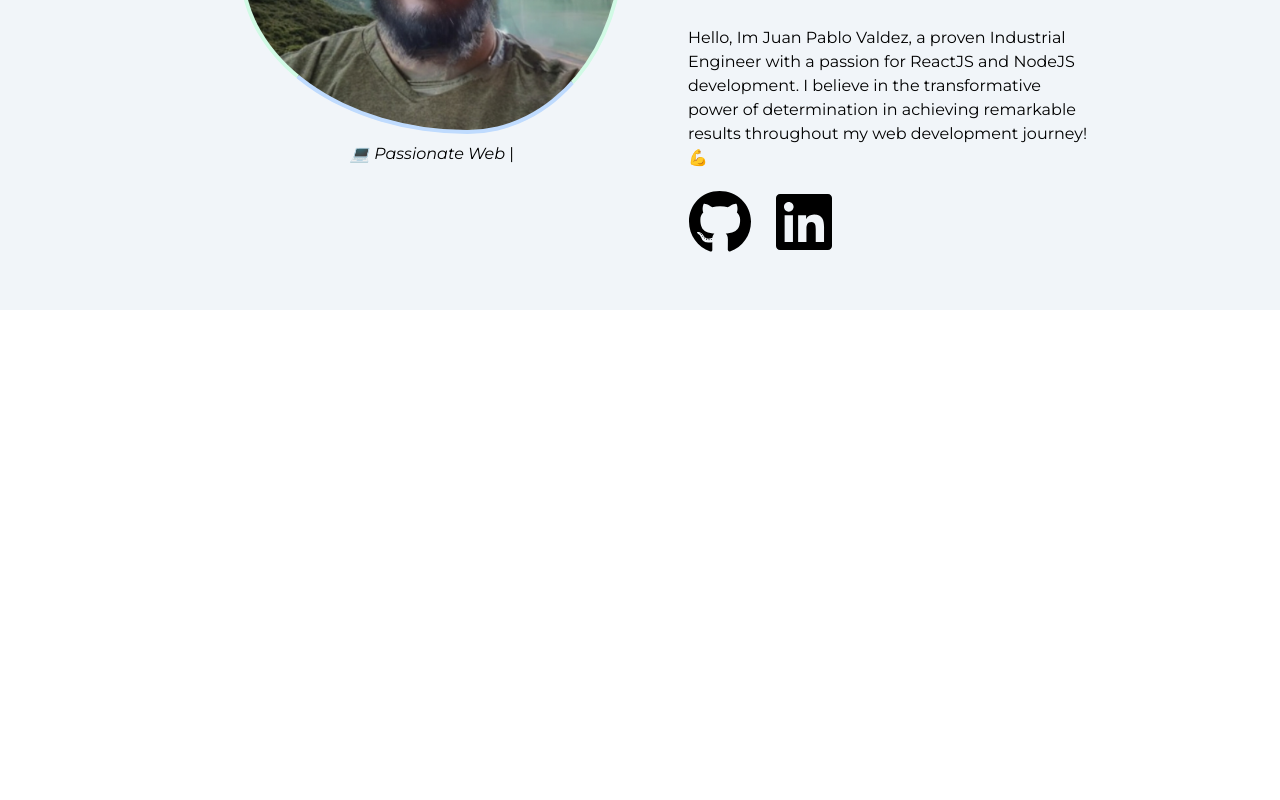
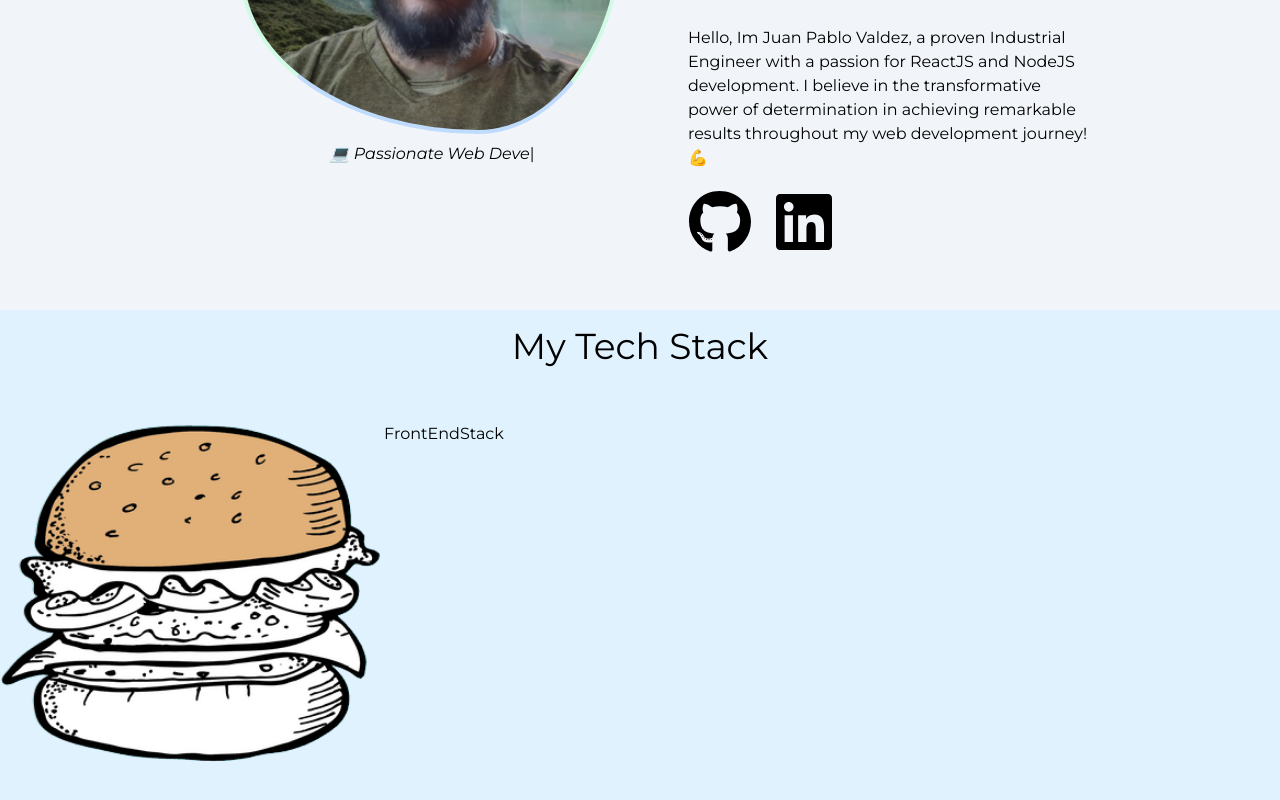
Before and after one commit to JuanP-VT/developer-page, a Next.js app: page / in a window 1280 px wide. Shown: the part 490-1290 px from the top of the page. Before the commit the page ends 800 px from the top, so only its background shows below. Built offline with nearby package versions, Linux system fonts and the light colour scheme.

Commit message:
ADD - TechStack section

```diff
--- /dev/null
+++ b/app/components/Tech stack/BackEndStack.tsx
@@ -0,0 +1,9 @@
+import React from "react";
+
+type Props = {};
+
+function BackEndStack({}: Props) {
+  return <div>BackEndStack</div>;
+}
+
+export default BackEndStack;
--- /dev/null
+++ b/app/components/Tech stack/FrontEndStack.tsx
@@ -0,0 +1,9 @@
+import React from "react";
+
+type Props = {};
+
+function FrontEndStack({}: Props) {
+  return <div>FrontEndStack</div>;
+}
+
+export default FrontEndStack;
--- /dev/null
+++ b/app/components/Tech stack/TechStack.tsx
@@ -0,0 +1,22 @@
+import React from "react";
+import FrontEndStack from "./FrontEndStack";
+import BackEndStack from "./BackEndStack";
+import Tools from "./Tools";
+
+type Props = {
+  currentLayer: "top" | "mid" | "bot";
+};
+
+function TechStack({ currentLayer }: Props) {
+  if (currentLayer === "top") {
+    return <FrontEndStack />;
+  }
+  if (currentLayer === "mid") {
+    return <BackEndStack />;
+  }
+  if (currentLayer === "bot") {
+    return <Tools />;
+  }
+}
+
+export default TechStack;
--- /dev/null
+++ b/app/components/Tech stack/TechStackSection.tsx
@@ -0,0 +1,28 @@
+"use client";
+
+import { useState } from "react";
+import BurgerControls from "./BurgerControls";
+import TechStack from "./TechStack";
+function TechStackSection() {
+  const [currentLayer, setCurrentLayer] = useState<"top" | "mid" | "bot">(
+    "top",
+  );
+  return (
+    <section
+      className="relative flex h-screen w-screen flex-col
+      items-center bg-sky-100  "
+    >
+      <h1 className="mb-10 py-4 text-4xl">My Tech Stack</h1>
+
+      <div className="flex w-screen flex-col sm:flex-row">
+        <BurgerControls
+          setCurrentLayer={setCurrentLayer}
+          currentLayer={currentLayer}
+        />
+        <TechStack currentLayer={currentLayer} />
+      </div>
+    </section>
+  );
+}
+
+export default TechStackSection;
--- /dev/null
+++ b/app/components/Tech stack/Tools.tsx
@@ -0,0 +1,9 @@
+import React from "react";
+
+type Props = {};
+
+function Tools({}: Props) {
+  return <div>Tools</div>;
+}
+
+export default Tools;
--- a/app/page.tsx
+++ b/app/page.tsx
@@ -1,11 +1,13 @@
 "use client";
 
 import GreetingsSection from "./components/Greetings/GreetingsSection";
+import TechStackSection from "./components/Tech stack/TechStackSection";
 
 export default function Home() {
   return (
     <main className="overflow-x-hidden">
       <GreetingsSection />
+      <TechStackSection />
     </main>
   );
 }
```
